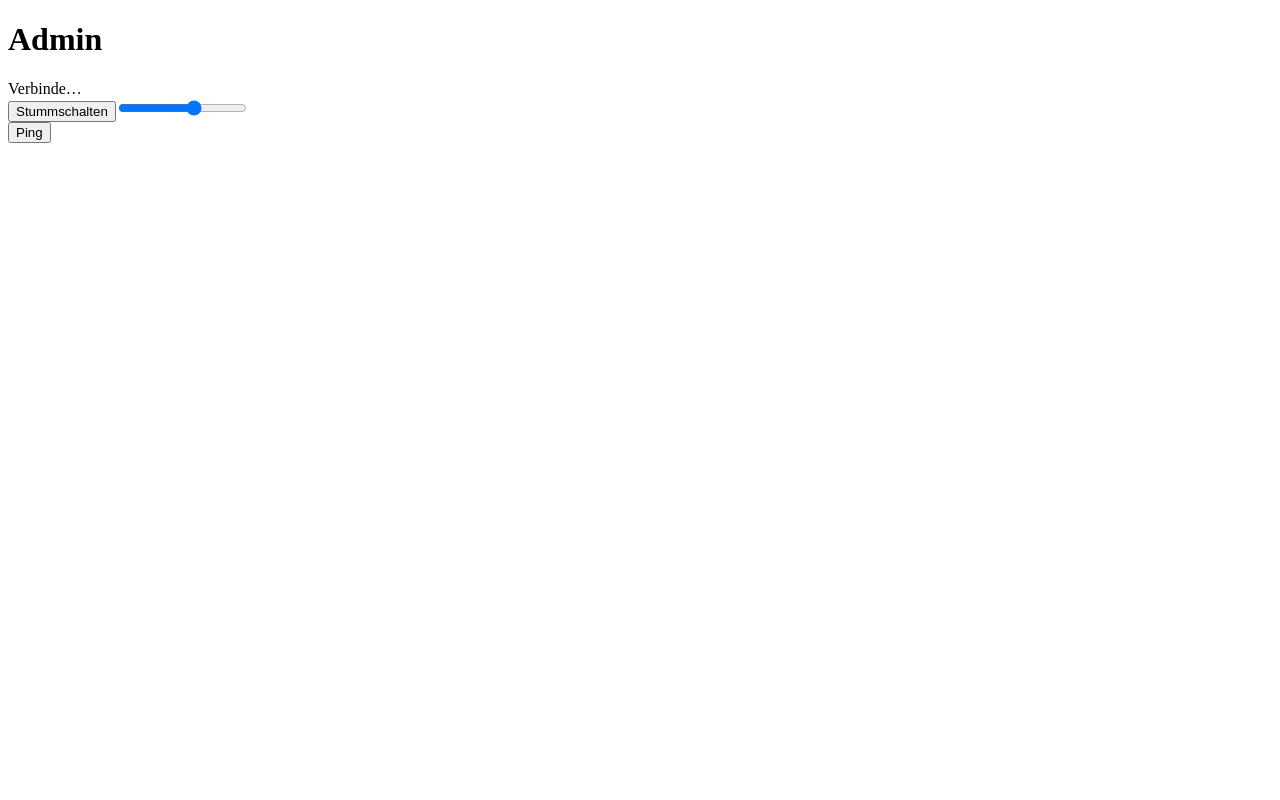
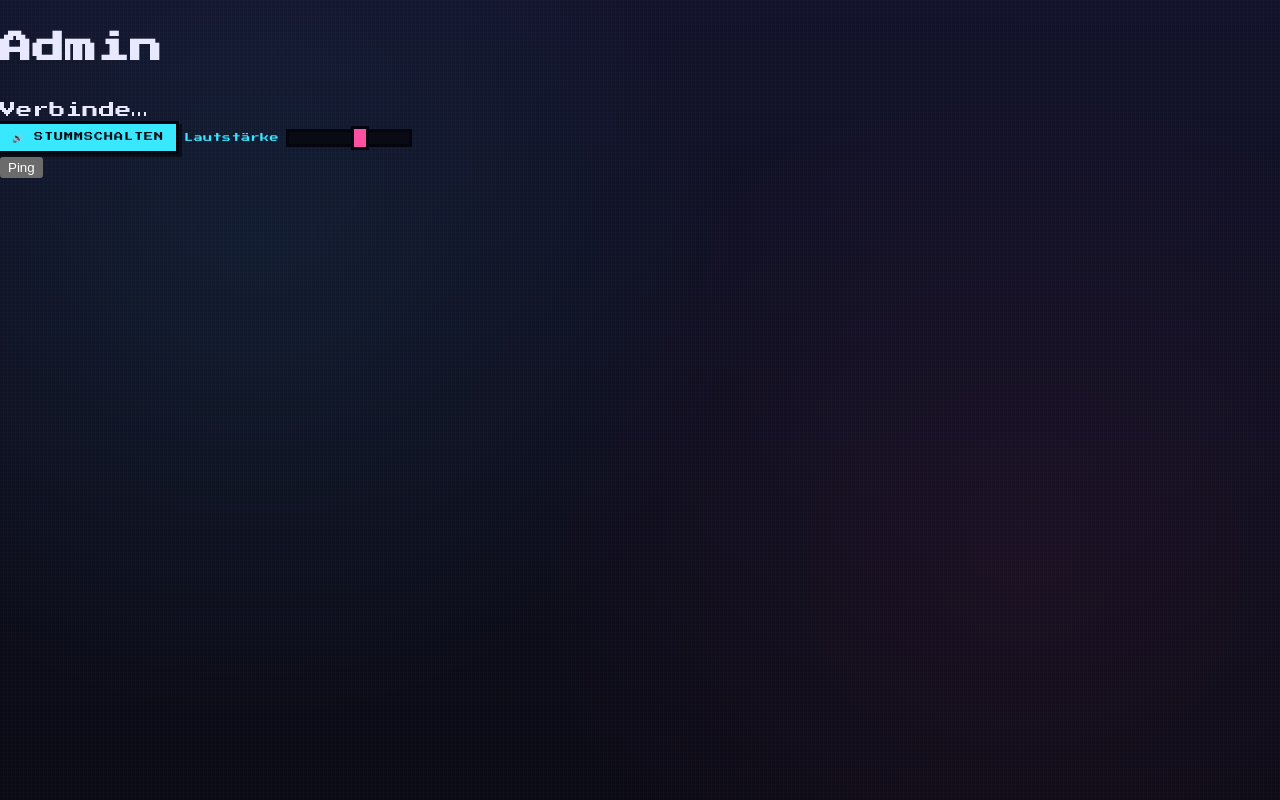
Before and after one commit to pvanissem/jumparena-botchallenge, a React (Vite) app in the folder client/: page /admin in a window 1280 px wide. Built offline with nearby package versions, Linux system fonts and the light colour scheme; no server answers.

Commit message:
feat: better design for /dev

```diff
--- a/client/src/components/AudioControls.tsx
+++ b/client/src/components/AudioControls.tsx
@@ -9,13 +9,15 @@ export function AudioControls() {
   const { muted, volume, setVolume, toggleMute } = useAudioSettings();
 
   return (
-    <div>
-      <button type="button" onClick={toggleMute}>
-        {muted ? "Stummschaltung aufheben" : "Stummschalten"}
+    <div className="pixel-audio">
+      <button type="button" className="pixel-btn" onClick={toggleMute}>
+        {muted ? "🔇 Stummschaltung aufheben" : "🔊 Stummschalten"}
       </button>
+      <span className="pixel-audio__label">Lautstärke</span>
       <input
         type="range"
         role="slider"
+        className="pixel-range"
         min={0}
         max={100}
         value={Math.round(volume * 100)}
--- a/client/src/game/ArenaView.tsx
+++ b/client/src/game/ArenaView.tsx
@@ -19,10 +19,20 @@ export interface ArenaViewStatus {
 export interface ArenaViewProps {
   controlMode: "keyboard" | "bot";
   botSourceCode?: string;
+  /** Start-Leben für diesen Lauf (siehe `RaceSceneInitData.startingLives`).
+   *  Nur beim (Neu-)Start eines Laufs relevant, kein Live-Umschalten
+   *  während des Betriebs nötig - daher bewusst nicht Teil des reaktiven
+   *  zweiten Effects unten (analog zu `controlMode` beim Mount). */
+  startingLives?: number;
   onStatusChange?: (status: ArenaViewStatus) => void;
 }
 
-export function ArenaView({ controlMode, botSourceCode, onStatusChange }: ArenaViewProps) {
+export function ArenaView({
+  controlMode,
+  botSourceCode,
+  startingLives,
+  onStatusChange,
+}: ArenaViewProps) {
   const containerRef = useRef<HTMLDivElement>(null);
   const gameRef = useRef<Phaser.Game | null>(null);
   // Ref-Escape-Hatch: `onStatusChange` ist bei DevPage-Aufrufern typischerweise
@@ -64,6 +74,7 @@ export function ArenaView({ controlMode, botSourceCode, onStatusChange }: ArenaV
     game.scene.start("RaceScene", {
       controllerMode: controlMode,
       botSourceCode,
+      startingLives,
       onStatusChange: (status: Parameters<NonNullable<ArenaViewProps["onStatusChange"]>>[0]) =>
         onStatusChangeRef.current?.(status),
       onReady: () => {
--- a/client/src/game/rules/racerState.ts
+++ b/client/src/game/rules/racerState.ts
@@ -30,7 +30,10 @@ export interface RacerRuntimeState {
   resolvedBlockIds: ReadonlySet<string>;
 }
 
-export function createInitialRacerState(level: LevelDef): RacerRuntimeState {
+export function createInitialRacerState(
+  level: LevelDef,
+  startingLives: number = LIVES_PER_RUN
+): RacerRuntimeState {
   return {
     x: level.spawn.x,
     y: level.spawn.y,
@@ -41,7 +44,7 @@ export function createInitialRacerState(level: LevelDef): RacerRuntimeState {
     didNotFinish: false,
     coinsCollected: 0,
     fruitScore: 0,
-    livesRemaining: LIVES_PER_RUN,
+    livesRemaining: startingLives,
     deaths: 0,
     timeElapsedMs: 0,
     lastCheckpoint: { x: level.spawn.x, y: level.spawn.y },
--- a/client/src/game/scenes/RaceScene.ts
+++ b/client/src/game/scenes/RaceScene.ts
@@ -61,6 +61,11 @@ const RUN_ANIM_THRESHOLD = 1;
 export interface RaceSceneInitData {
   controllerMode: "keyboard" | "bot";
   botSourceCode?: string;
+  /** Start-Leben für diesen Lauf (Default: `LIVES_PER_RUN`, siehe
+   *  `racerState.ts`). `/dev` übergibt hier `Infinity`, damit ein Testlauf
+   *  beim Ausprobieren nicht durch "keine Leben mehr"/DNF vorzeitig stoppt -
+   *  im späteren Turniermodus bleibt der reguläre Wert relevant. */
+  startingLives?: number;
   onStatusChange?: (status: {
     racer: RacerRuntimeState;
     pausedReason: string | null;
@@ -131,7 +136,7 @@ export class RaceScene extends Phaser.Scene {
   }
 
   create(): void {
-    this.racer = createInitialRacerState(this.level);
+    this.racer = createInitialRacerState(this.level, this.initData.startingLives);
     this.elapsedMs = 0;
     this.sinceLastBotTick = 0;
     this.tickCounter = 0;
--- a/client/src/main.tsx
+++ b/client/src/main.tsx
@@ -2,6 +2,7 @@ import { StrictMode } from "react";
 import { createRoot } from "react-dom/client";
 import { BrowserRouter } from "react-router-dom";
 import { App } from "./App";
+import "./theme.css";
 
 const container = document.getElementById("root");
 if (!container) {
--- /dev/null
+++ b/client/src/theme.css
@@ -0,0 +1,334 @@
+/*
+ * Pixel-/Retro-Arcade-Theme für Coin Quest Arena.
+ * Dunkler Hintergrund, "Press Start 2P"-Font, harte Pixel-Kanten.
+ * Layout-Grundsatz: Inhalt nimmt maximal die halbe Bildschirmbreite ein
+ * (--content-max-width), zentriert.
+ */
+
+@import url("https://fonts.googleapis.com/css2?family=Press+Start+2P&display=swap");
+
+:root {
+  --content-max-width: 50vw;
+
+  /* Farbpalette (dunkel, neon-arcade) */
+  --bg-0: #0a0a14;
+  --bg-1: #12122a;
+  --panel: #1a1a3a;
+  --panel-hi: #26264f;
+  --ink: #e8e8ff;
+  --ink-dim: #9a9ac8;
+  --neon-cyan: #38e8ff;
+  --neon-pink: #ff4fa3;
+  --neon-yellow: #ffd23f;
+  --neon-green: #57ff8f;
+  --danger: #ff5a5a;
+  --border-dark: #050510;
+
+  color-scheme: dark;
+}
+
+* {
+  box-sizing: border-box;
+}
+
+html,
+body {
+  margin: 0;
+  padding: 0;
+  min-height: 100%;
+}
+
+body {
+  font-family: "Press Start 2P", "Courier New", monospace;
+  color: var(--ink);
+  background-color: var(--bg-0);
+  /* Sternenfeld / Pixel-Grid-Look über CSS-Gradients */
+  background-image:
+    radial-gradient(circle at 20% 30%, rgba(56, 232, 255, 0.06) 0, transparent 42%),
+    radial-gradient(circle at 80% 70%, rgba(255, 79, 163, 0.06) 0, transparent 42%),
+    repeating-linear-gradient(0deg, transparent 0 3px, rgba(255, 255, 255, 0.015) 3px 4px),
+    repeating-linear-gradient(90deg, transparent 0 3px, rgba(255, 255, 255, 0.015) 3px 4px),
+    linear-gradient(180deg, var(--bg-1) 0%, var(--bg-0) 100%);
+  background-attachment: fixed;
+  -webkit-font-smoothing: none;
+  image-rendering: pixelated;
+  line-height: 1.7;
+  letter-spacing: 0.5px;
+}
+
+/* Canvas / Sprites hart pixeln lassen */
+canvas {
+  image-rendering: pixelated;
+}
+
+/* ---------- Layout ---------- */
+
+.pixel-page {
+  width: 100%;
+  height: 100vh;
+  display: flex;
+  flex-direction: column;
+  align-items: center;
+  padding: 12px;
+  overflow: hidden;
+}
+
+.pixel-shell {
+  width: 100%;
+  max-width: var(--content-max-width);
+  display: flex;
+  flex-direction: column;
+  gap: 8px;
+}
+
+/* Kompakte Steuerleiste: alles in einer Zeile, sparsam vertikal. */
+.pixel-bar {
+  display: flex;
+  align-items: center;
+  flex-wrap: wrap;
+  gap: 10px;
+}
+
+/* Auf schmalen Screens ist "halbe Breite" unpraktisch -> mehr Platz geben. */
+@media (max-width: 1100px) {
+  :root {
+    --content-max-width: 90vw;
+  }
+}
+
+/* ---------- Typografie ---------- */
+
+.pixel-title {
+  margin: 0;
+  font-size: 22px;
+  line-height: 1.4;
+  color: var(--neon-yellow);
+  text-shadow:
+    3px 3px 0 var(--border-dark),
+    0 0 12px rgba(255, 210, 63, 0.35);
+}
+
+.pixel-subtitle {
+  margin: 0;
+  font-size: 11px;
+  color: var(--neon-cyan);
+  text-shadow: 2px 2px 0 var(--border-dark);
+}
+
+.pixel-text {
+  margin: 0;
+  font-size: 9px;
+  line-height: 2;
+  color: var(--ink-dim);
+}
+
+.pixel-text code {
+  color: var(--neon-green);
+  background: rgba(87, 255, 143, 0.08);
+  padding: 1px 4px;
+}
+
+/* ---------- Panels (Pixel-Border, keine runden Ecken) ---------- */
+
+.pixel-panel {
+  position: relative;
+  background: var(--panel);
+  color: var(--ink);
+  padding: 20px;
+  /* Harte "8-bit"-Umrandung via mehrfachem box-shadow statt border-radius */
+  box-shadow:
+    0 0 0 4px var(--border-dark),
+    0 0 0 8px var(--panel-hi),
+    0 0 0 12px var(--border-dark),
+    8px 12px 0 12px rgba(0, 0, 0, 0.45);
+  image-rendering: pixelated;
+}
+
+.pixel-panel + .pixel-panel {
+  margin-top: 8px;
+}
+
+.pixel-panel__heading {
+  margin: 0 0 16px;
+  font-size: 13px;
+  color: var(--neon-pink);
+  text-shadow: 2px 2px 0 var(--border-dark);
+}
+
+/* ---------- Buttons ---------- */
+
+.pixel-btn {
+  font-family: inherit;
+  font-size: 9px;
+  color: var(--bg-0);
+  background: var(--neon-cyan);
+  border: none;
+  padding: 8px 12px;
+  cursor: pointer;
+  text-transform: uppercase;
+  letter-spacing: 1px;
+  box-shadow:
+    0 0 0 3px var(--border-dark),
+    3px 3px 0 3px rgba(0, 0, 0, 0.5);
+  transition: transform 0.04s steps(1);
+  image-rendering: pixelated;
+}
+
+.pixel-btn:hover {
+  background: #6cf0ff;
+}
+
+.pixel-btn:active {
+  transform: translate(3px, 3px);
+  box-shadow:
+    0 0 0 3px var(--border-dark),
+    1px 1px 0 3px rgba(0, 0, 0, 0.5);
+}
+
+.pixel-btn--accent {
+  background: var(--neon-yellow);
+}
+.pixel-btn--accent:hover {
+  background: #ffe27a;
+}
+
+/* ---------- Segmented Toggle (Selbst / Bot) ---------- */
+
+.pixel-toggle {
+  display: inline-flex;
+  gap: 0;
+  box-shadow:
+    0 0 0 3px var(--border-dark),
+    3px 3px 0 3px rgba(0, 0, 0, 0.5);
+}
+
+.pixel-toggle__option {
+  position: relative;
+  display: inline-flex;
+  align-items: center;
+  gap: 6px;
+  font-size: 9px;
+  padding: 8px 12px;
+  cursor: pointer;
+  user-select: none;
+  color: var(--ink-dim);
+  background: var(--panel-hi);
+  text-transform: uppercase;
+  letter-spacing: 1px;
+}
+
+.pixel-toggle__option + .pixel-toggle__option {
+  border-left: 3px solid var(--border-dark);
+}
+
+.pixel-toggle__option input {
+  position: absolute;
+  opacity: 0;
+  pointer-events: none;
+}
+
+.pixel-toggle__option:hover {
+  color: var(--ink);
+}
+
+.pixel-toggle__option--active {
+  color: var(--bg-0);
+  background: var(--neon-green);
+  text-shadow: none;
+}
+
+.pixel-toggle__icon {
+  font-size: 12px;
+  line-height: 1;
+}
+
+/* ---------- Audio-Controls ---------- */
+
+.pixel-audio {
+  display: flex;
+  align-items: center;
+  gap: 8px;
+}
+
+.pixel-audio__label {
+  font-size: 9px;
+  color: var(--neon-cyan);
+}
+
+/* Retro-Range-Slider */
+.pixel-range {
+  -webkit-appearance: none;
+  appearance: none;
+  width: 120px;
+  height: 12px;
+  background: var(--bg-0);
+  box-shadow: 0 0 0 3px var(--border-dark);
+  cursor: pointer;
+}
+
+.pixel-range::-webkit-slider-thumb {
+  -webkit-appearance: none;
+  appearance: none;
+  width: 12px;
+  height: 18px;
+  background: var(--neon-pink);
+  box-shadow: 0 0 0 3px var(--border-dark);
+  border: none;
+}
+
+.pixel-range::-moz-range-thumb {
+  width: 12px;
+  height: 18px;
+  background: var(--neon-pink);
+  box-shadow: 0 0 0 3px var(--border-dark);
+  border: none;
+  border-radius: 0;
+}
+
+.pixel-range::-moz-range-track {
+  height: 12px;
+  background: var(--bg-0);
+}
+
+/* ---------- Status-Zeile / HUD ---------- */
+
+.pixel-hud {
+  display: inline-flex;
+  gap: 12px;
+  font-size: 9px;
+  padding: 8px 12px;
+  background: var(--bg-0);
+  color: var(--neon-yellow);
+  box-shadow: 0 0 0 3px var(--border-dark);
+}
+
+.pixel-status {
+  display: inline-flex;
+  align-items: center;
+  margin: 0;
+  font-size: 9px;
+  line-height: 1.4;
+  padding: 8px 12px;
+  background: var(--bg-0);
+  box-shadow: 0 0 0 3px var(--border-dark);
+}
+
+/* ---------- Arena-Rahmen ---------- */
+
+.pixel-arena {
+  padding: 6px;
+  background: var(--bg-0);
+  box-shadow:
+    0 0 0 3px var(--border-dark),
+    0 0 0 6px var(--neon-cyan),
+    0 0 0 9px var(--border-dark);
+  line-height: 0;
+  overflow: hidden;
+}
+
+.pixel-arena canvas {
+  max-width: 100%;
+  max-height: calc(100vh - 90px);
+  height: auto;
+  width: auto;
+}
```
Also changed, not shown: client/src/pages/DevPage.tsx (+50 -29 lines), 2 other files (tests, documents, lock files or other folders).
